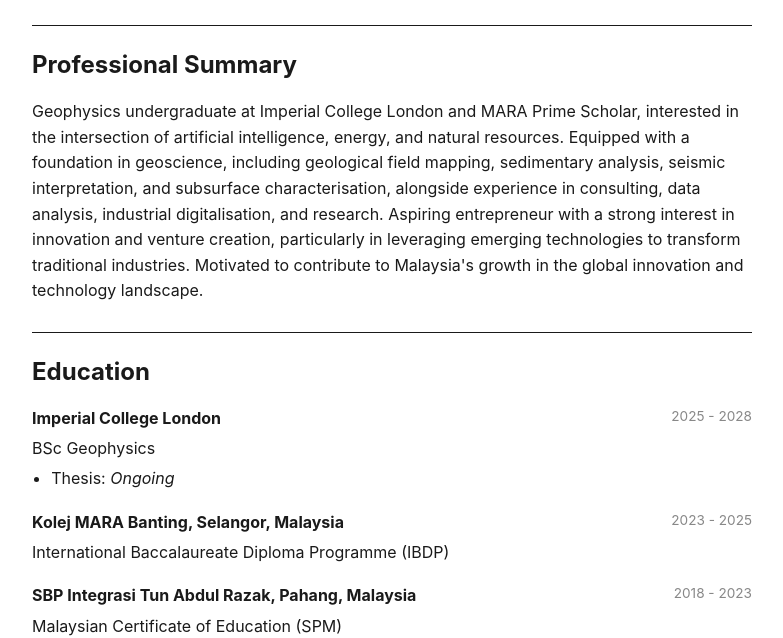
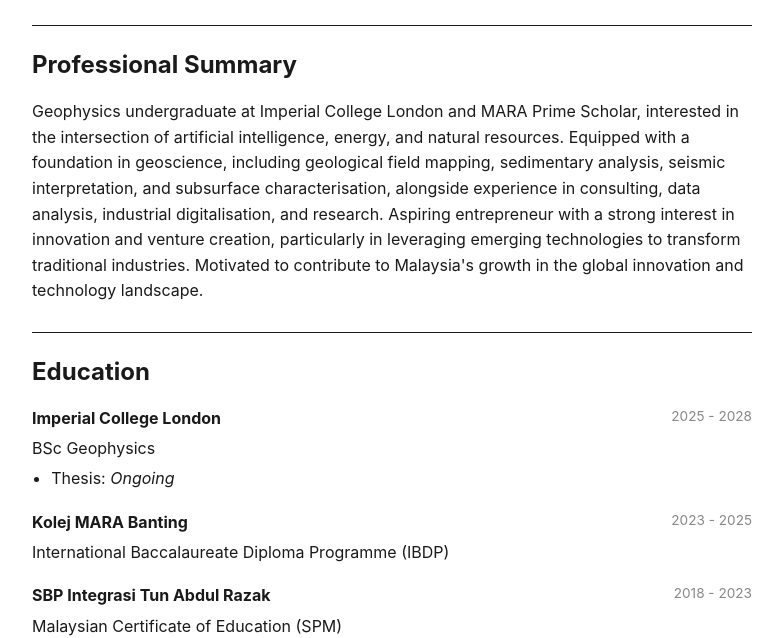
Before and after one commit to syahirl/syahirl.github.io, a plain HTML site: page docs/cv/index.html in a window 1280 px wide. Shown: the part 166-804 px from the top of the page, without its empty margins (248-1031 px from the left). Drawn offline with Linux system fonts and the light colour scheme.

Commit message:
Simplify educational institution names in CV
Removed location details from educational entries.

```diff
--- a/docs/cv/index.html
+++ b/docs/cv/index.html
@@ -56,14 +56,14 @@
       </div>
       <div class="cv-entry">
         <div class="cv-row">
-          <strong>Kolej MARA Banting, Selangor, Malaysia</strong>
+          <strong>Kolej MARA Banting</strong>
           <span class="date">2023 - 2025</span>
         </div>
         <p>International Baccalaureate Diploma Programme (IBDP)</p>
       </div>
       <div class="cv-entry">
         <div class="cv-row">
-          <strong>SBP Integrasi Tun Abdul Razak, Pahang, Malaysia</strong>
+          <strong>SBP Integrasi Tun Abdul Razak</strong>
           <span class="date">2018 - 2023</span>
         </div>
         <p>Malaysian Certificate of Education (SPM)</p>
```
